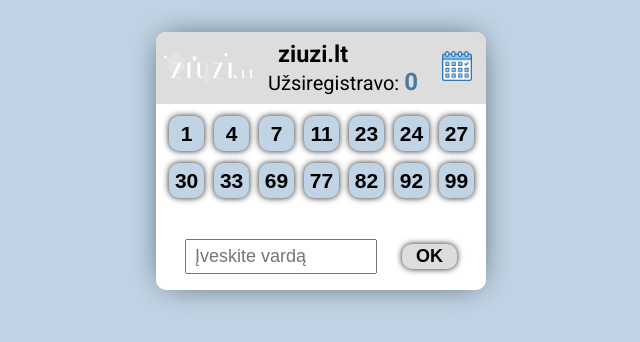
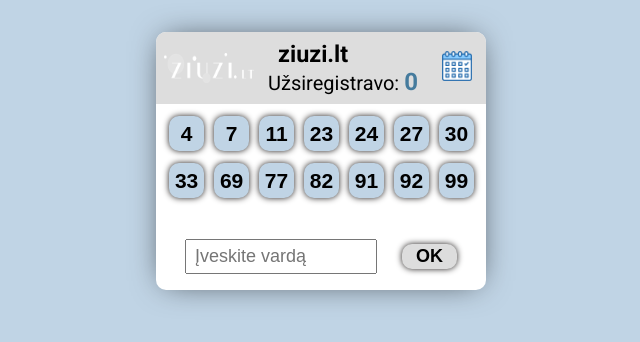
Before and after one commit to aiveris/ziuzi, a plain HTML site: page index.html in a window 1280 px wide. Shown: the full height of the page, 319-959 px from the left. Drawn offline with nearby package versions, Linux system fonts and the light colour scheme; no server answers.

Commit message:
Update index.html

```diff
--- a/index.html
+++ b/index.html
@@ -42,7 +42,7 @@
       </div>
       <div class="players">
         <!-- <button onclick="add_player_0()" id="0" class="" value="0">0</button> -->
-        <button onclick="add_player_1()" id="1" class="" value="1">1</button>
+
         <!-- <button onclick="add_player_2()" id="2" class="" value="2">2</button>-->
         <!-- <button onclick="add_player_3()" id="3" class="" value="3">3</button> -->
         <button onclick="add_player_4()" id="4" class="" value="4">4</button>
@@ -86,6 +86,7 @@
         <button onclick="add_player_82()" id="82" class="" value="82">
           82
         </button>
+        <button onclick="add_player_91()" id="91" class="" value="91">91</button>
         <button onclick="add_player_92()" id="92" class="" value="92">
           92
         </button>
```
